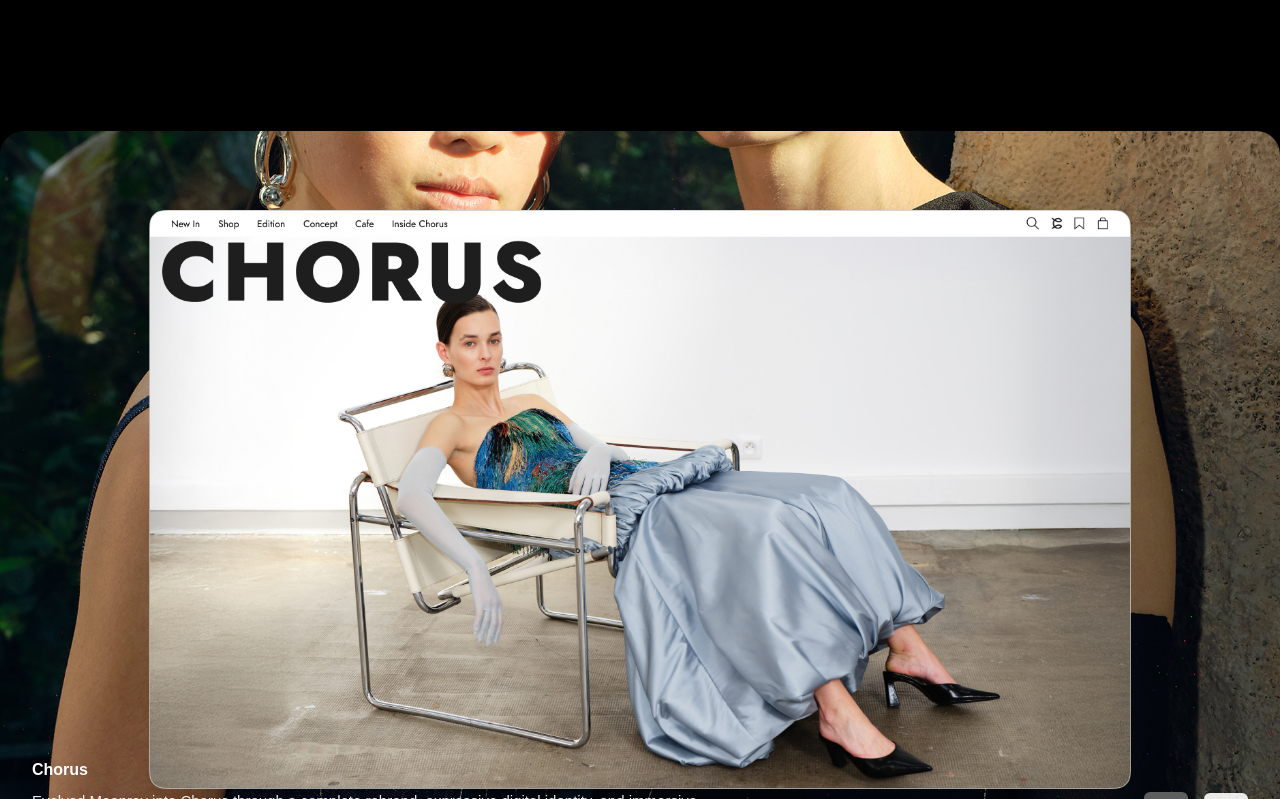
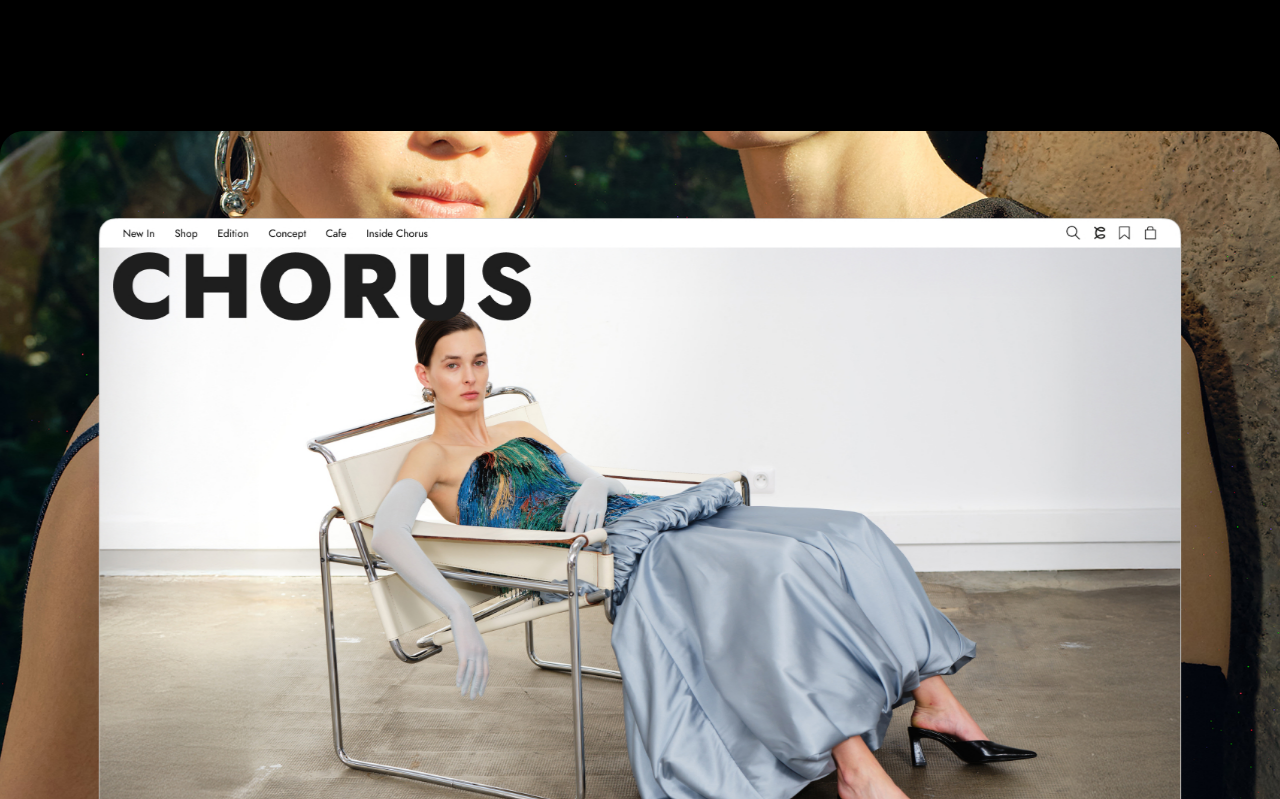
Before and after one commit to codewithswatiee/Ivamo, a Next.js app: page /home in a window 1280 px wide. Shown: the part 421-1220 px from the top of the page. Built offline with nearby package versions, Linux system fonts and the light colour scheme.

Commit message:
feat: Enhance HeroBackground with Framer Motion for scroll-based zoom effect

```diff
--- a/src/components/hero-background.jsx
+++ b/src/components/hero-background.jsx
@@ -1,6 +1,7 @@
 "use client"
-import { useState } from "react"
 import { cn } from "@/lib/utils"
+import { motion, useScroll, useTransform } from "framer-motion"
+import { useEffect, useRef, useState } from "react"
 
 const heroImages = [
   {
@@ -28,10 +29,51 @@ export default function HeroBackground() {
   const [currentImageIndex, setCurrentImageIndex] = useState(0)
   const currentImage = heroImages[currentImageIndex] || heroImages[0]
 
+  // zoom state using Framer Motion
+  const initialScale = 0.90 // start zoomed out
+  const [isOverlay, setIsOverlay] = useState(false)
+  const bannerDisabledRef = useRef(false)
+  const heroBgRef = useRef(null)
+
+  // useScroll tied to the hero background element; offsets map when top hits bottom -> 0, bottom hits top -> 1
+  const { scrollYProgress } = useScroll({ target: heroBgRef, offset: ["start end", "end start"] })
+  const scale = useTransform(scrollYProgress, [0, 1.2], [initialScale, 1.2])
+
+  // subscribe to progress changes to toggle overlay and sticky behaviour
+  useEffect(() => {
+    const unsubscribe = scrollYProgress.onChange((v) => {
+      const progress = Math.max(0, Math.min(1, v || 0))
+      setIsOverlay(progress < 1)
+
+      const banner = document.getElementById('hero-banner')
+      const heroBg = heroBgRef.current
+      if (!banner || !heroBg) return
+      const bgRect = heroBg.getBoundingClientRect()
+
+      if ((bgRect.top <= 0 && progress >= 1) || bgRect.bottom <= 0) {
+        banner.classList.remove('sticky')
+        bannerDisabledRef.current = true
+      } else {
+        if (!bannerDisabledRef.current && !banner.classList.contains('sticky')) banner.classList.add('sticky')
+      }
+    })
+
+    return () => unsubscribe()
+  }, [scrollYProgress])
+
   return (
-    <section className="relative h-[92vh] overflow-hidden rounded-t-3xl bg-black">
-      {/* Background Images */}
-      <div className="absolute inset-0 bg-black">
+      <section id="hero-background" className="relative h-[92vh] overflow-hidden rounded-t-3xl bg-black">
+      {/* Background Images (motion-driven scale) */}
+      <motion.div
+        ref={heroBgRef}
+        className="absolute inset-0 bg-black"
+        style={{
+          scale,
+          transformOrigin: 'center top',
+          pointerEvents: isOverlay ? 'none' : 'auto',
+          zIndex: isOverlay ? 40 : 'auto',
+        }}
+      >
         {heroImages.map((image, index) => (
           <div key={index}>
             {/* Desktop background (md+) */}
@@ -65,7 +107,7 @@ export default function HeroBackground() {
             />
           </div>
         ))}
-      </div>
+      </motion.div>
 
       {/* Project Info + Navigation (mobile: stacked, desktop: side-by-side) */}
       <div className="absolute bottom-8 left-0 right-0 px-6 md:px-8 text-white flex flex-col md:flex-row items-center md:items-end justify-between">
--- a/src/components/hero-banner.jsx
+++ b/src/components/hero-banner.jsx
@@ -1,11 +1,11 @@
-import React from 'react'
 
 const HeroBanner = () => {
   return (
-     <div className="mx-auto bg-black top-0 h-[60vh] p-3 leading-tight sticky">
-        <h1 className="font-bold text-[32px] md:text-[52px] xs:text-[22px] text-center pt-32">Designed for Now. Built for What’s Next.</h1>
-        {/* <p className="font-medium text-[16px] md:text-[16px] pt-6 text-center pb-12">We're a team of 1200+ Specialists delivering award-winning work for 350+ brands worldwide, 10 years and counting!</p> */}
-      </div>
+    // give an id so other components can detect when this banner becomes sticky
+    <div id="hero-banner" className="mx-auto bg-black top-0 h-[60vh] p-3 leading-tight sticky z-30">
+      <h1 className="font-bold text-[32px] md:text-[52px] xs:text-[22px] text-center pt-32">Designed for Now. Built for What’s Next.</h1>
+      {/* <p className="font-medium text-[16px] md:text-[16px] pt-6 text-center pb-12">We're a team of 1200+ Specialists delivering award-winning work for 350+ brands worldwide, 10 years and counting!</p> */}
+    </div>
   )
 }
 
```
